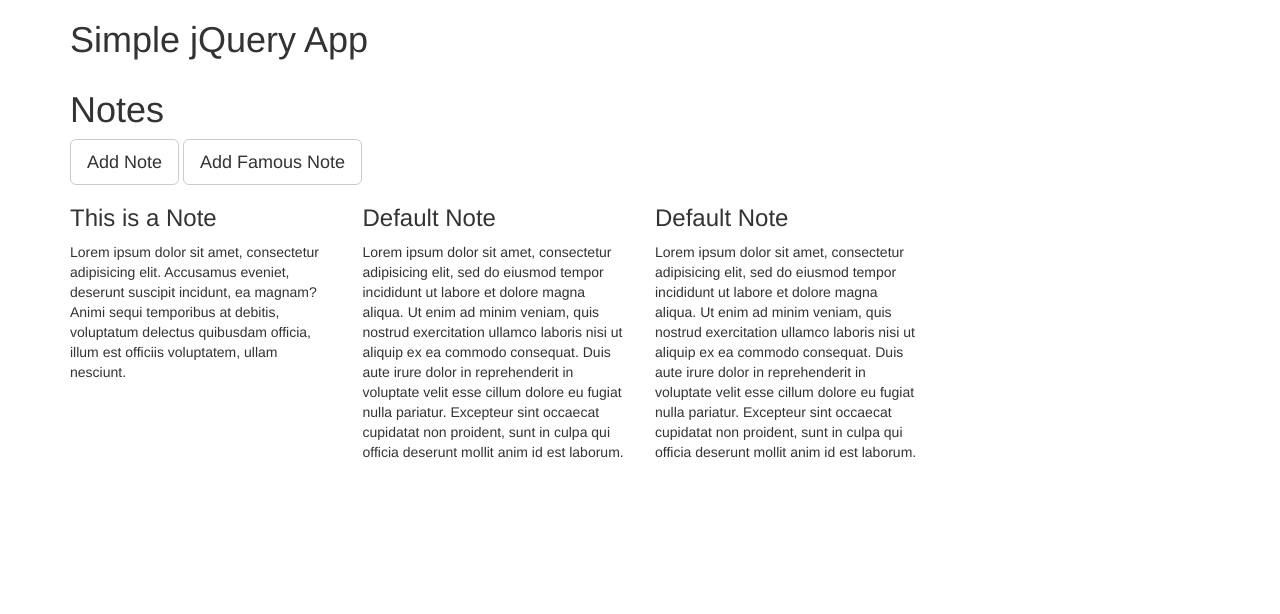
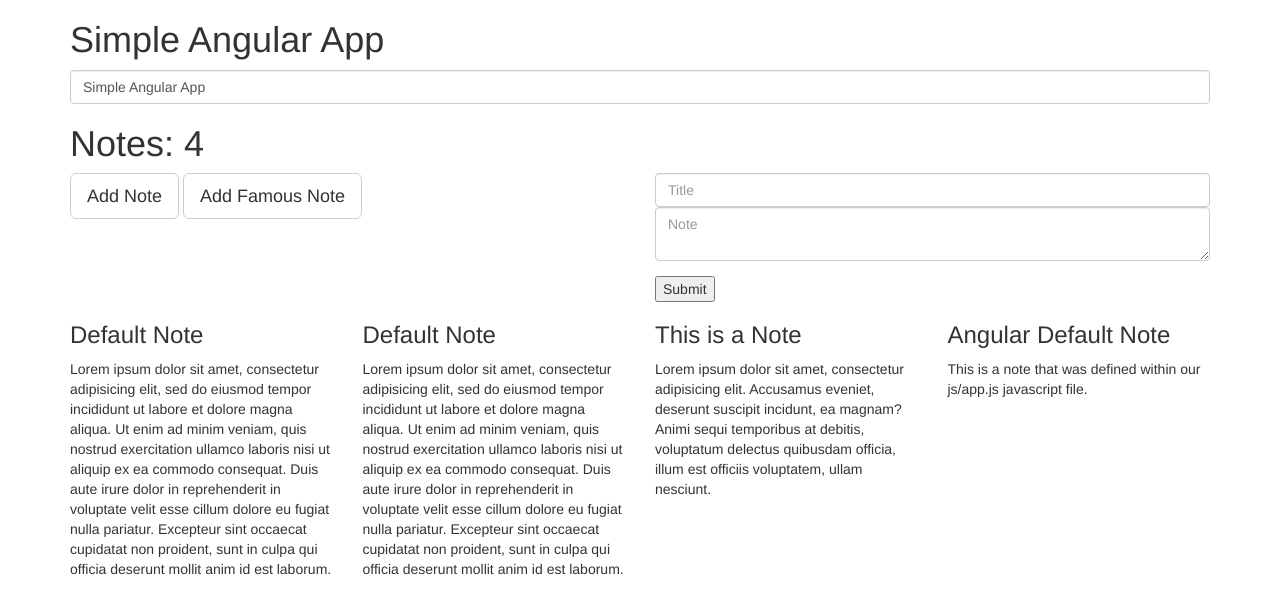
Before and after one commit to melmar12/MIS-simple-angularjs-app, a plain HTML site: page index.html in a window 1280 px wide. Both pictures are taken after a click on the element "Add Note". Drawn offline with nearby package versions, Linux system fonts and the light colour scheme.

Commit message:
Angular app

```diff
--- a/index.html
+++ b/index.html
@@ -22,23 +22,34 @@
       <script src="https://oss.maxcdn.com/respond/1.4.2/respond.min.js"></script>
     <![endif]-->
   </head>
-  <body>
+  <body ng-app="notesApp">
     <div class="container">
       <div class="row">
         <div class="col-md-12">
-          <h1>Simple jQuery App</h1>
+          <h1>{{ pageTitle}}</h1>
+          <input type="text" placeholder="Page Title" class="form-control" ng-model="pageTitle" ng-init="pageTitle='Simple Angular App'">
         </div>
       </div>
 
-      <div class="row notes">
+      <div class="row notes" ng-controller="NoteController as notes">
 
         <div class="col-xs-12">
           <h1>Notes</h1>
         </div>
 
-        <div class="col-md-12">
+        <div class="col-md-6">
             <div id="addDefaultNote" class="btn btn-lg btn-default">Add Note</div>
             <div id="addFamousQuote" class="btn btn-lg btn-default">Add Famous Note</div>
+        </div>
+
+        <div class="col-md-6">
+          <div class="form">
+            <div class="form-group">
+              <input type="text" class="form-control" placeholder="Title" ng-model="notes.formnote.title">
+              <textarea class="form-control" placeholder="Note" ng-model="notes.formnote.content"></textarea>
+            </div>
+            <button ng-click="notes.addNote()">Submit</button>
+          </div>
         </div>
 
         <div class="col-xs-12">
@@ -46,6 +57,11 @@
             <div class="note-item col-md-3">
               <h3>This is a Note</h3>
               <p>Lorem ipsum dolor sit amet, consectetur adipisicing elit. Accusamus eveniet, deserunt suscipit incidunt, ea magnam? Animi sequi temporibus at debitis, voluptatum delectus quibusdam officia, illum est officiis voluptatem, ullam nesciunt.</p>
+            </div>
+
+            <div ng-repeat='note in notes.all| orderBy:"-"' class="note-item col-md-3">
+              <h3>{{ note.title }}</h3>
+              <p>{{ note.content }}</p>
             </div>
           </div>
 
--- a/js/app.js
+++ b/js/app.js
@@ -15,7 +15,7 @@
 
 var appendNote = function(note) {
   var noteContainer = '.note-items';
-  $(noteContainer).append("<div class='note-item col-md-3'><h3>" + note.title + "</h3><p>" + note.content + "</p></div>");
+  $(noteContainer).prepend("<div class='note-item col-md-3'><h3>" + note.title + "</h3><p>" + note.content + "</p></div>");
 }
 var addNote = function(note) {
   appendNote(note);
@@ -31,12 +31,48 @@
 
   })
 }
+
+var updateNoteCount = function() {
+  $('.notes div:first-child h1').eq(0).text("Notes: " + $('.note-item').length);
+}
+
 addNote(defaultNote);
 
 $('#addDefaultNote').click(function(e) {
     addNote(defaultNote);
+    updateNoteCount();
 });
 
 $('#addFamousQuote').click(function(e) {
   addFamousNote();
+  updateNoteCount();
 })
+
+
+// Simple Angular App
+
+// Define Angular App
+var notesApp = angular.module('notesApp', []);
+
+notesApp.controller('NoteController', function NoteController($scope) {
+  var vm = this;
+  vm.all = [
+    {
+      title: "Angular Default Note",
+      content: "This is a note that was defined within our js/app.js javascript file."
+    }
+  ];
+
+  vm.addNote = function() {
+    vm.all.push({ title: vm.formnote.title , content: vm.formnote.content });
+    vm.resetNote();
+  }
+
+  vm.resetNote = function() {
+    vm.formnote.title = "";
+    vm.formnote.content = "";
+  }
+
+  console.log("Angular is working, Sanity Check");
+
+});
```
